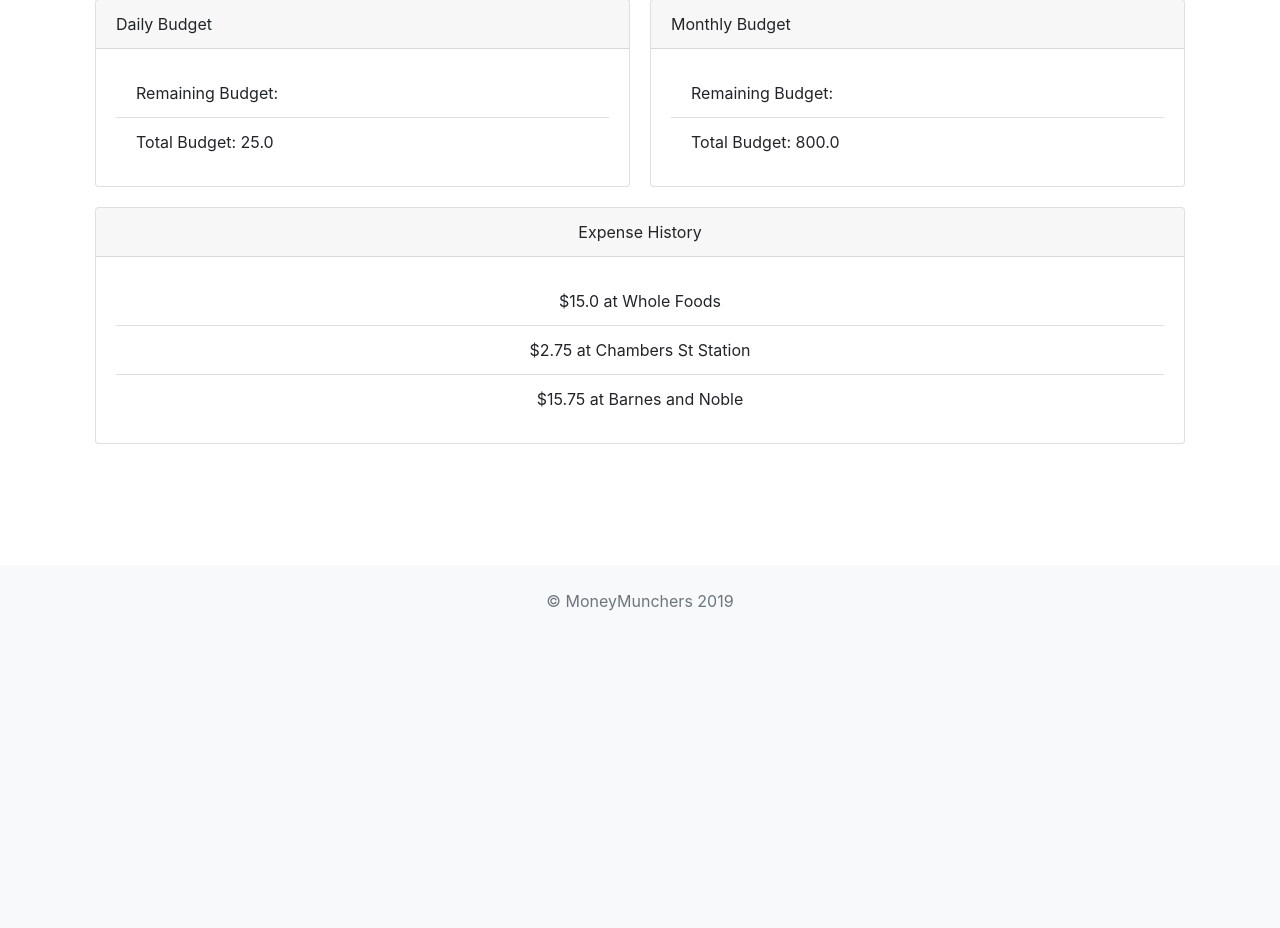
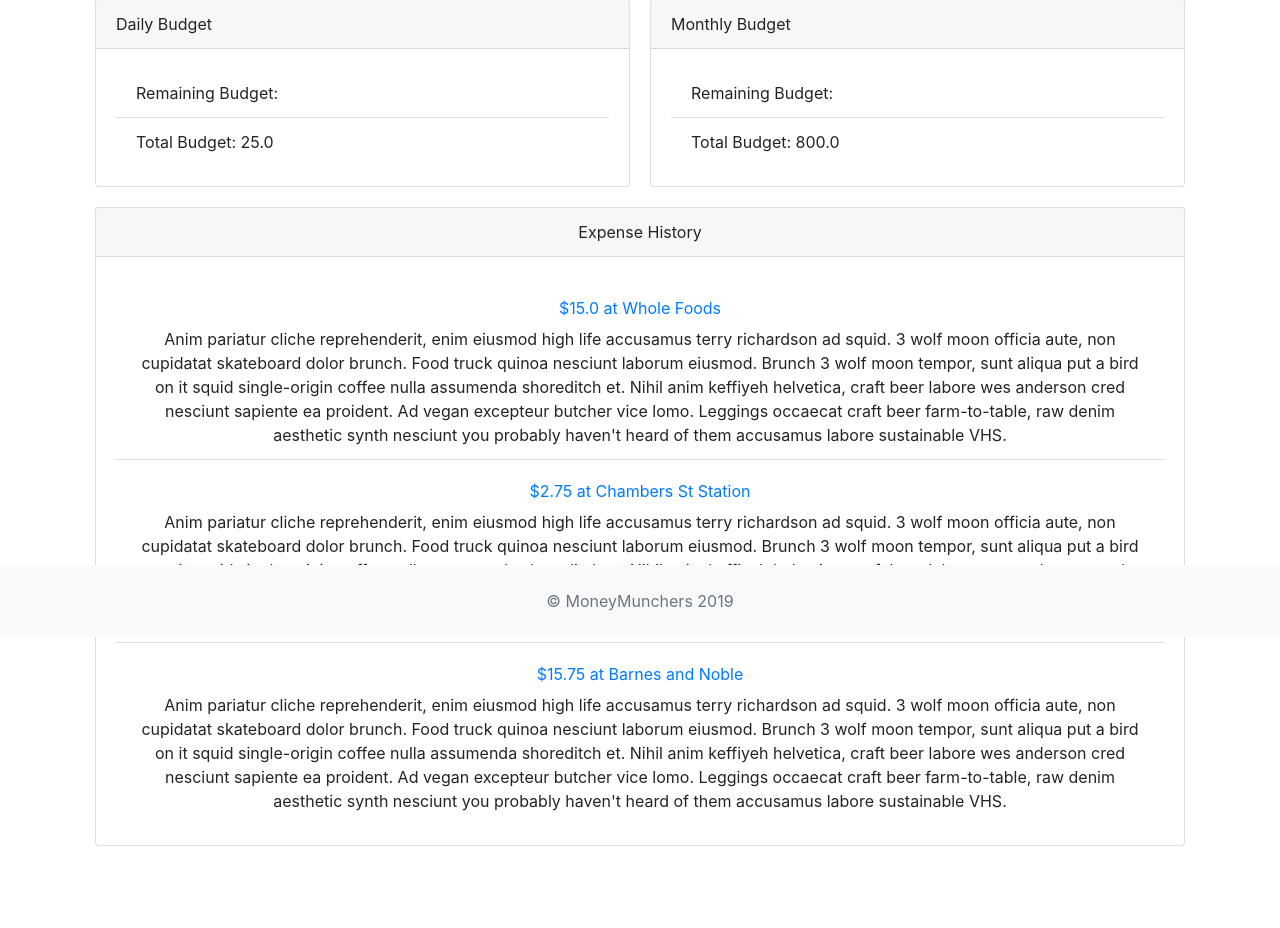
Before and after one commit to StudentDX/MoneyMunchers, a Flask app: template app/templates/profile.html in a window 1280 px wide. Shown: the part 163-1091 px from the top of the page. Before the commit the page ends 774 px from the top, so only its background shows below. Run offline with Flask 2, Linux system fonts and the light colour scheme; the template is opened without the code that fills it: values that come from a table or form of the project are taken from there, others are empty; data comes from the database, SQL or seed files in the repository; some libraries are stand-ins or nearby versions.

Commit message:
working on making expenses collapsable to get more info

```diff
--- a/app/templates/profile.html
+++ b/app/templates/profile.html
@@ -97,17 +97,26 @@
             <div class="card" style="width:100%">
                 <div class="card-header" align="center">Expense History</div>
                 <div class="card-body" style="text-align: center">
+                  <div id="accordian">
                     {% if user.expenses|length > 0 %}
                         <ul class="list-group list-group-flush">
                         {% for expense in user.expenses %}
                             <li class="list-group-item">
+                              <button class="btn btn-link" data-toggle="collapse" data-target="#collapseOne" aria-expanded="false" aria-controls="collapseOne">
                                 ${{ expense.amount }} at {{ expense.place }}
+                              </button>
+                              <div id="collapse{{d}}" class="collapse show" aria-labelledby="headingOne" data-parent="#accordion">
+
+                                  Anim pariatur cliche reprehenderit, enim eiusmod high life accusamus terry richardson ad squid. 3 wolf moon officia aute, non cupidatat skateboard dolor brunch. Food truck quinoa nesciunt laborum eiusmod. Brunch 3 wolf moon tempor, sunt aliqua put a bird on it squid single-origin coffee nulla assumenda shoreditch et. Nihil anim keffiyeh helvetica, craft beer labore wes anderson cred nesciunt sapiente ea proident. Ad vegan excepteur butcher vice lomo. Leggings occaecat craft beer farm-to-table, raw denim aesthetic synth nesciunt you probably haven't heard of them accusamus labore sustainable VHS.
+
+                              </div>
                             </li>
                         {% endfor %}
                         </ul>
                     {% else %}
                         <i>You haven't recorded any expenses</i>
                     {% endif %}
+                  </div>
                 </div>
             </div>
         </div>
```
